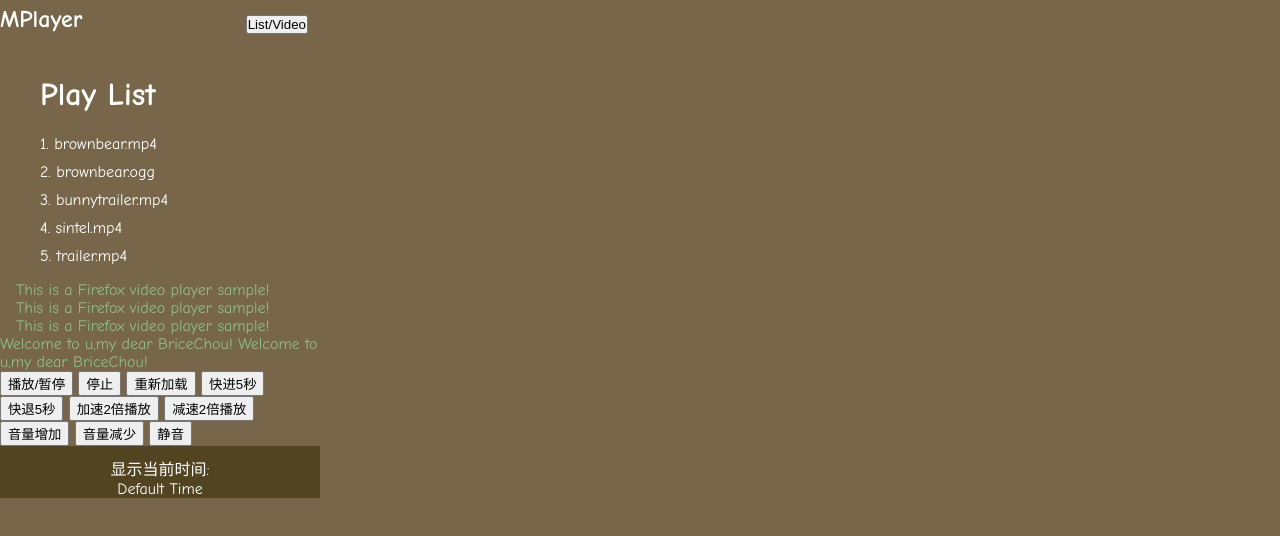
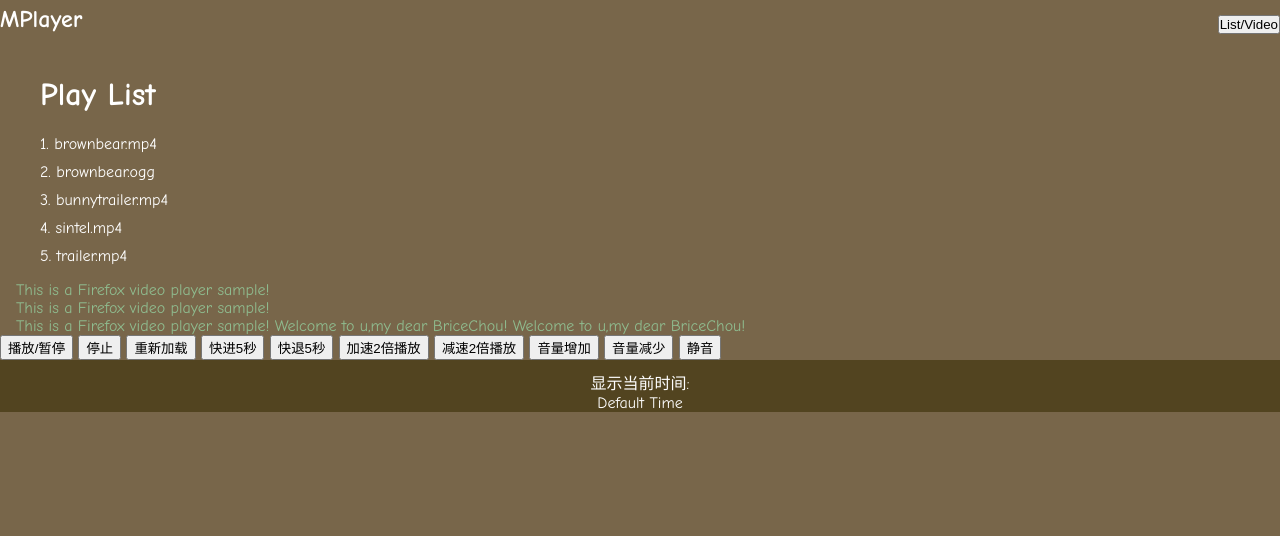
Before and after one commit to zghlezh/Video-Player, a plain HTML site: page index.html in a window 1280 px wide. Drawn offline with Linux system fonts and the light colour scheme; no server answers.

Commit message:
update the screen adaptation

```diff
--- a/app.js
+++ b/app.js
@@ -1,6 +1,18 @@
+
+window.addEventListener("load", function ()
+{
+    var width=document.documentElement.clientWidth ;//可见区域宽度
+    var height=document.documentElement.clientHeight;//可见区域高度
+    $("body").css({"width":width,
+                   "height":height,
+                   "overflow-x":"hidden",
+                  });
+    $("body").attr({"scroll":"no"});
+});
 
 $(function ()
 {
+
     getCurrentTime();
     //when page onload and load the local JSON file
     $.getJSON("json/list.json",function(data,status){
@@ -90,8 +102,10 @@ function getCurrentTime()
     ajax.setRequestHeader( "Content-Type" , "application/x-www-form-urlencoded" );
     ajax.send();
     */
-    $.get("http://www.timeapi.org/utc/now", function (result, status)
+
+    $.getJSON("http://www.timeapi.org/utc/now", function (result, status)
     {
+        console.log("Data: " + data + "\nStatus: " + status);
         alert("Data: " + data + "\nStatus: " + status);
         var date = new Date(result);
         console.log(result);
@@ -104,7 +118,7 @@ function getCurrentTime()
         var time = year + "-" + month + "-" + date1 + " " + hour + ":" + minutes + ":" + second;
         console.log("time: " + time);
         $("#time").html(time);
-    });
+    },"html");
 }
 
 
--- a/control.js
+++ b/control.js
@@ -1,9 +1,3 @@
-
-
-window.addEventListener("load", function ()
-{
-
-});
 
 $(function(){
   //play the video ro pause the video
@@ -34,11 +28,9 @@ $(function(){
          var ffd = duration - 5;
          if (currentTime >  ffd || currentTime == ffd){
            video.currentTime = ffd;
-            console.log("ffd:"+ffd+",currentTime:"+currentTime);
          }
          else{
             video.currentTime += 5;
-            console.log("ffd:"+ffd+",currentTime:"+currentTime);
          }
  });
   //fast backward
--- a/css/style.css
+++ b/css/style.css
@@ -1,12 +1,9 @@
 body {
-	margin: 0px;
-	padding-right: 2px;
+	margin: 0px auto;
+	padding: 0px auto;
 	font-size: 100%;
 	font-family: "Comic Sans MS", cursive, sans-serif;
 	background-color: #78664a;
-	height: 100%;
-	width: 320px;
-	overflow-x: scroll;
 }
 
 #h1 {
@@ -25,7 +22,7 @@ body {
 #title button {
 	float: right;
 	margin-top: 10px;
-	margin-right: 12px;
+	margin-right: 0px;
 	padding: 0px
 }
 
@@ -49,7 +46,6 @@ p {
 }
 
 #control button:hover {
-	border: #FFF 2px solid;
 }
 
 #footer {
```
